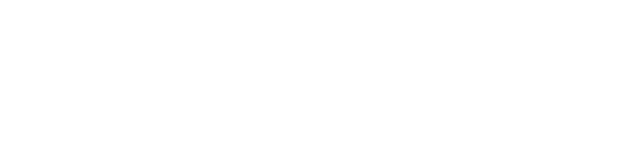
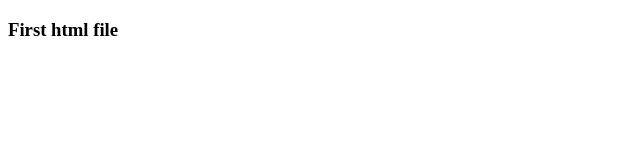
Before and after one commit to vidyadhar-24/Repo_first, a plain HTML site: page first.html in a window 1280 px wide. Shown: the whole page, without its empty margins (0-640 px from the left). Drawn offline with Linux system fonts and the light colour scheme.

Commit message:
Update first.html

```diff
--- a/first.html
+++ b/first.html
@@ -7,6 +7,6 @@
     <title>first</title>
 </head>
 <body>
-
+    <h3>First html file</h3>
 </body>
 </html>
```
